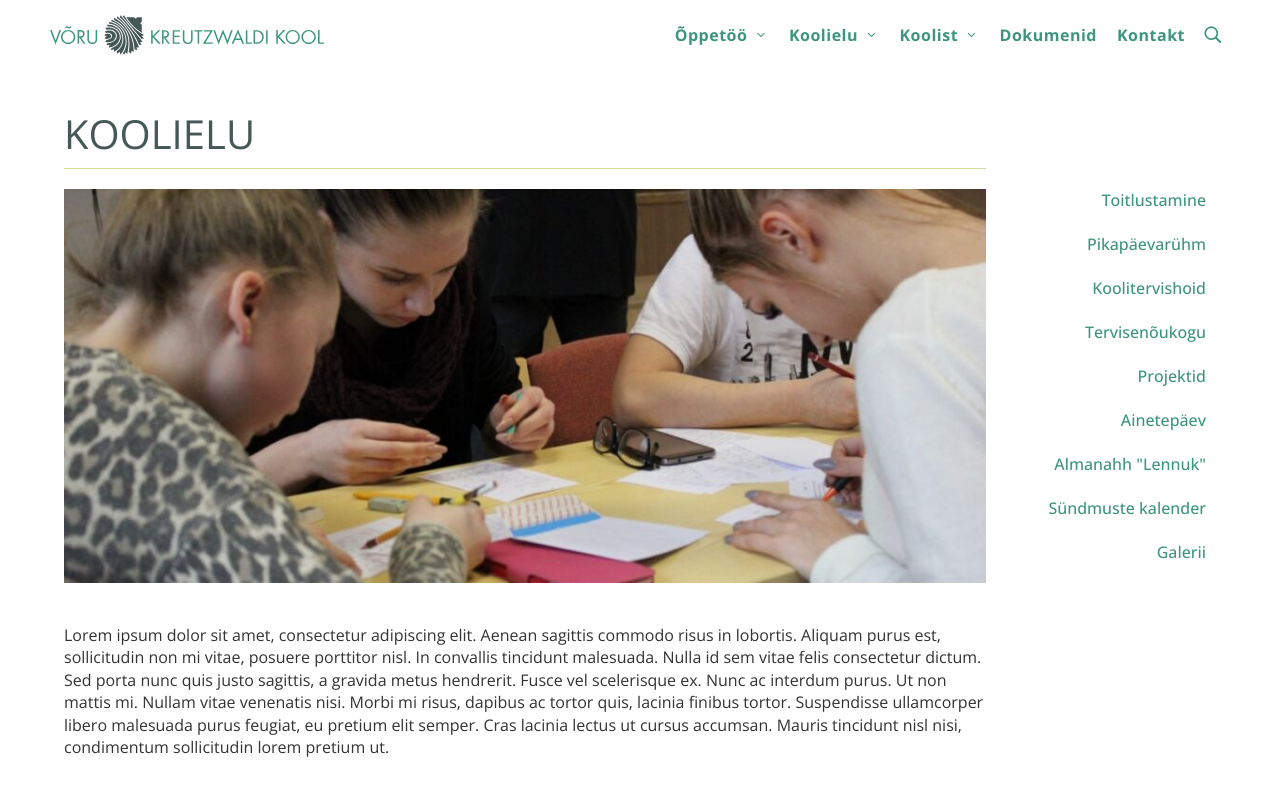
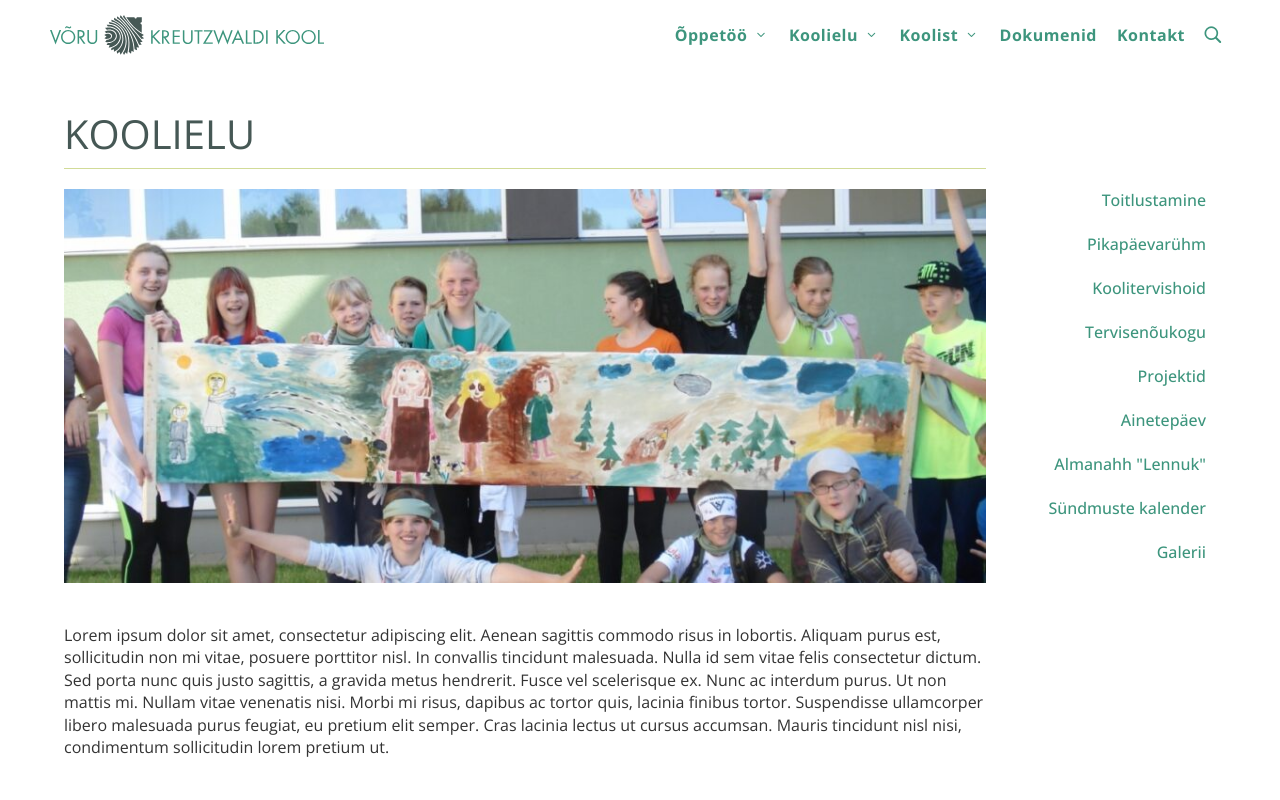
Before and after one commit to HelirH/VKrK, a SvelteKit app: page /koolielu in a window 1280 px wide. Shown: the top 800 px of the page. Built offline with nearby package versions, Linux system fonts and the light colour scheme; a web font is replaced by a local one.

Commit message:
koolielu

```diff
--- a/src/routes/(pages)/(koolielu)/kalender/+page.svelte
+++ b/src/routes/(pages)/(koolielu)/kalender/+page.svelte
@@ -12,7 +12,6 @@
         "05.01.2024": "Koolivaheaeg",
         "06.01.2024": "Koolivaheaeg",
         "12.01.2024": "Kreutzwaldi nädal ja kooli sünnipäev",
-        "24.03.2024": "Kreutzwaldi nädal ja kooli sünnipäev",
         "02.02.2024": "5. klasside poole põhikooli läbimise tähistamine",
         "05.02.2024": "Avatud uste päev aulas",
         "12.02.2024": "1.-3. klasside sportlikud pärastlõunad",
--- a/src/routes/(pages)/(koolielu)/koolielu/+page.svelte
+++ b/src/routes/(pages)/(koolielu)/koolielu/+page.svelte
@@ -1,7 +1,7 @@
 <div id="titleContainer">
     <p>KOOLIELU</p>
 </div>
-<img src="/oppetoo-230516-980x419.jpg" alt="">
+<img src="/fotod-videod-230523-980x419.jpg" alt="">
 <p class="text">Lorem ipsum dolor sit amet, consectetur adipiscing elit. Aenean sagittis commodo risus in lobortis. Aliquam purus est, sollicitudin non mi vitae, posuere porttitor nisl. In convallis tincidunt malesuada. Nulla id sem vitae felis consectetur dictum. Sed porta nunc quis justo sagittis, a gravida metus hendrerit. Fusce vel scelerisque ex. Nunc ac interdum purus. Ut non mattis mi. Nullam vitae venenatis nisi. Morbi mi risus, dapibus ac tortor quis, lacinia finibus tortor. Suspendisse ullamcorper libero malesuada purus feugiat, eu pretium elit semper. Cras lacinia lectus ut cursus accumsan. Mauris tincidunt nisl nisi, condimentum sollicitudin lorem pretium ut.</p>
 
 <style>
```
